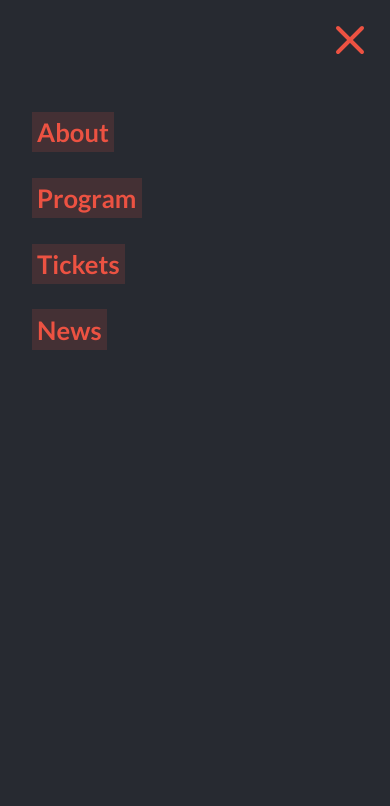
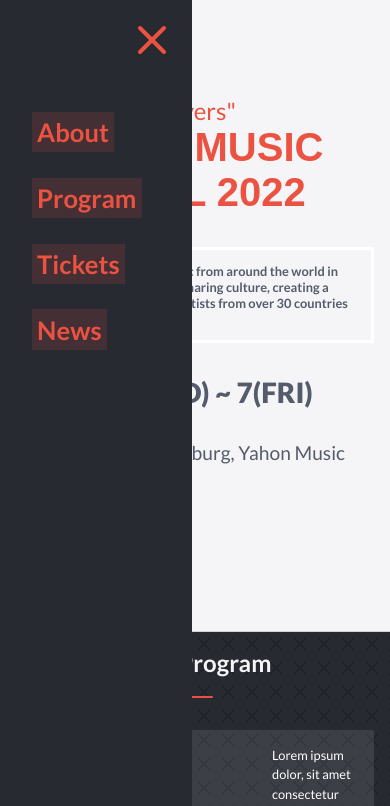
Before and after one commit to MrBrN197/Capstone-Project-One, a website: page index.html in a window 390 px wide. Both pictures are taken after a click on the element 40 px from the left and 40 px from the top of the page. Shown: the top 806 px of the page. Drawn offline with Linux system fonts and the light colour scheme; a web font is replaced by a local one.

Commit message:
Make mobile menu transition from the side

```diff
--- a/script.js
+++ b/script.js
@@ -3,11 +3,11 @@
   const mobileMenu = document.getElementById('mobile-menu');
   const closeBtn = mobileMenu.querySelector('.close-btn');
   closeBtn.addEventListener('click', () => {
-    mobileMenu.style.display = 'none';
+    mobileMenu.classList.remove('active');
   });
 
   hamburger.addEventListener('click', () => {
-    mobileMenu.style.display = 'block';
+    mobileMenu.classList.add('active');
   });
 };
 
--- a/scss/global.scss
+++ b/scss/global.scss
@@ -235,14 +235,20 @@
 }
 
 #mobile-menu {
+  $modalWidth: 12rem;
+
   position: fixed;
   top: 0;
-  left: 0;
+  left: -$modalWidth;
   bottom: 0;
-  right: 0;
+  width: $modalWidth;
   background-color: $color1;
-  display: none;
   z-index: 1;
+  transition: all 200ms linear;
+
+  &.active {
+    transform: translateX($modalWidth);
+  }
 
   .close-btn {
     height: 3rem;
```
Also changed, not shown: css/global.css, 1 other file.
